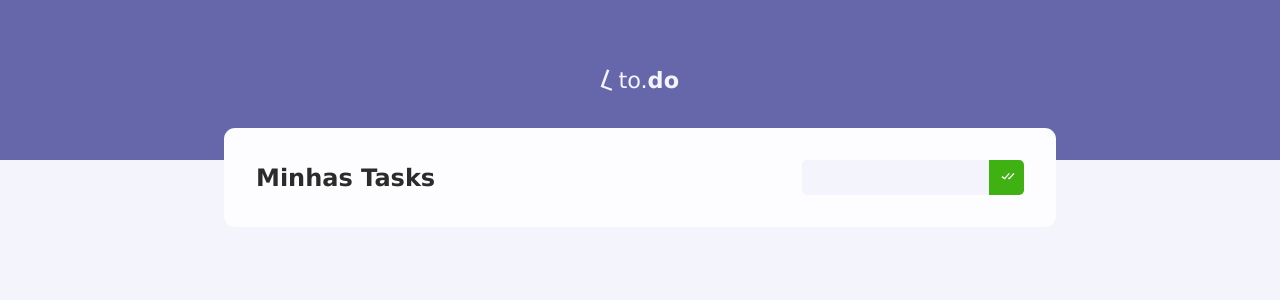
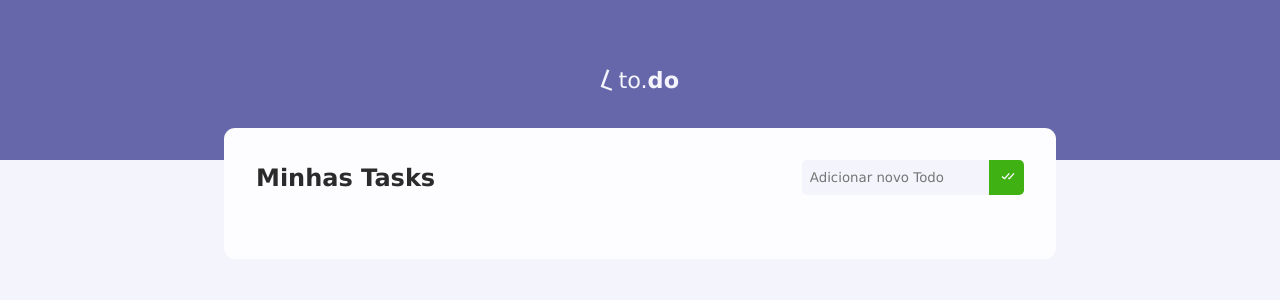
Before and after one commit to leehsanttana/lto-do, a React (Create React App) app: page / in a window 1280 px wide. Shown: the top 300 px of the page. Built offline with nearby package versions, Linux system fonts and the light colour scheme.

Commit message:
Tipando os Componentes

```diff
--- a/src/App.tsx
+++ b/src/App.tsx
@@ -1,4 +1,3 @@
-import React from 'react';
 import Header from './Components/Header';
 import Section from './Components/Section';
 
--- a/src/Components/Input/index.tsx
+++ b/src/Components/Input/index.tsx
@@ -1,15 +1,28 @@
-import React from 'react';
+import { useState, Dispatch, SetStateAction } from 'react';
 import * as C from './styles';
 import { BiCheckDouble } from 'react-icons/bi';
 
+interface InputProps {
+  todosList: string[];
+  setTodosList: Dispatch<SetStateAction<string[]>>;
+}
 
-export default function Input() {
+export default function Input({todosList, setTodosList}: InputProps) {
+
+  const [input, setInput] = useState<string>('');
+
+  function handleClick(){
+    setTodosList([...todosList, input]);
+    setInput('');
+  }
+
   return (
     <C.Input>
-      <input type='text' />
-      <button>
+      <input type='text' value={input} placeholder='Adicionar novo Todo' onChange={(event) => setInput(event.target.value)} />
+      <button onClick={handleClick} >
         <BiCheckDouble />
       </button>
     </C.Input>
+
   )
-}
+};
--- a/src/Components/Section/index.tsx
+++ b/src/Components/Section/index.tsx
@@ -1,16 +1,29 @@
-import React from 'react';
+import { useState, useEffect } from 'react';
 import Input from '../Input';
 import * as C from './styles'
 
+
 export default function Section() {
+  const [todosList, setTodosList] = useState<string[]>([]);
+
+  useEffect(() => {
+    console.log(todosList);
+  }, [todosList])
+
   return (
     <C.Section>
       <C.TopContent>
         <h1>Minhas Tasks</h1>
-        <Input />
+        <Input todosList={todosList} setTodosList={setTodosList} />
       </C.TopContent>
       <C.Content>
-
+        <ul>
+          {
+            todosList.map((todo, i) => {
+              return <li key={i}>{todo}</li>
+            })
+          }
+        </ul>
       </C.Content>
     </C.Section>
   )
--- a/src/Components/Section/styles.tsx
+++ b/src/Components/Section/styles.tsx
@@ -15,4 +15,6 @@ export const TopContent = styled.section`
 
 `;
 
-export const Content = styled.section``;
+export const Content = styled.section`
+  margin-top: 2rem;
+`;
```
